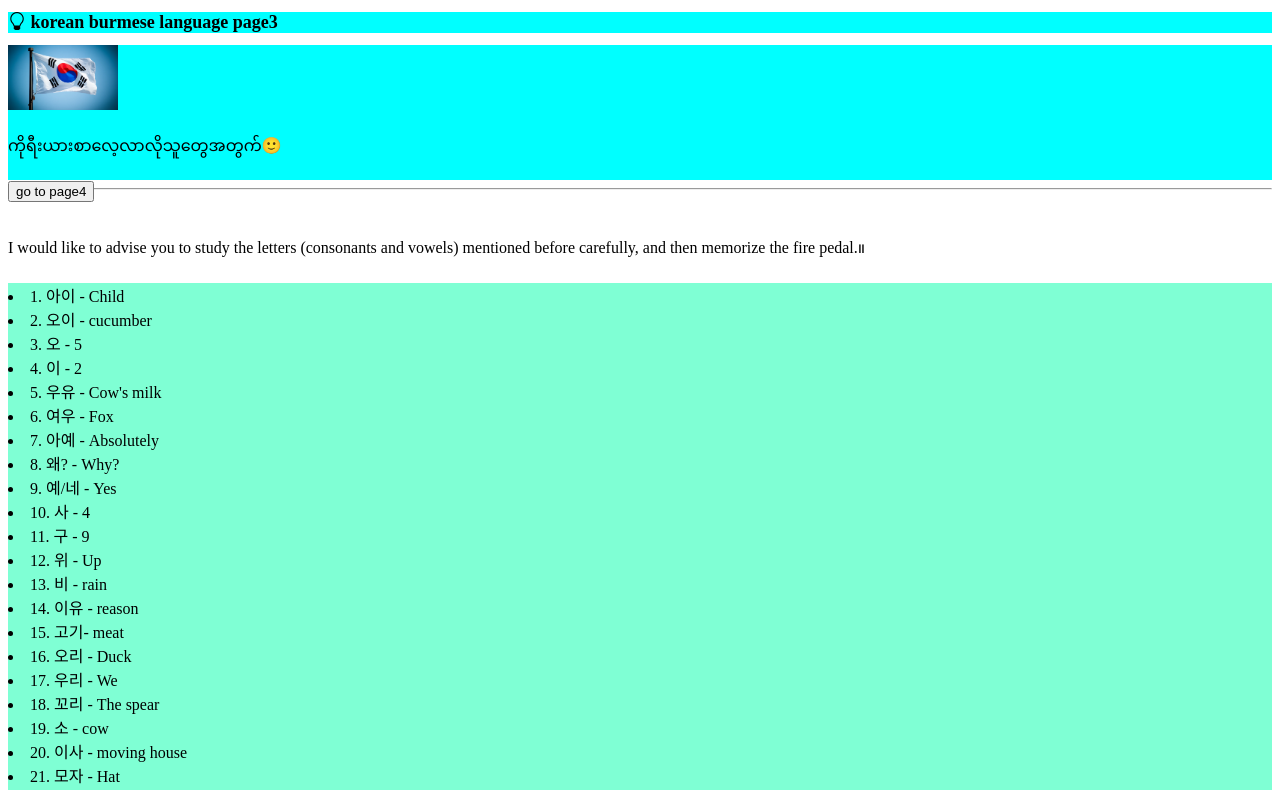
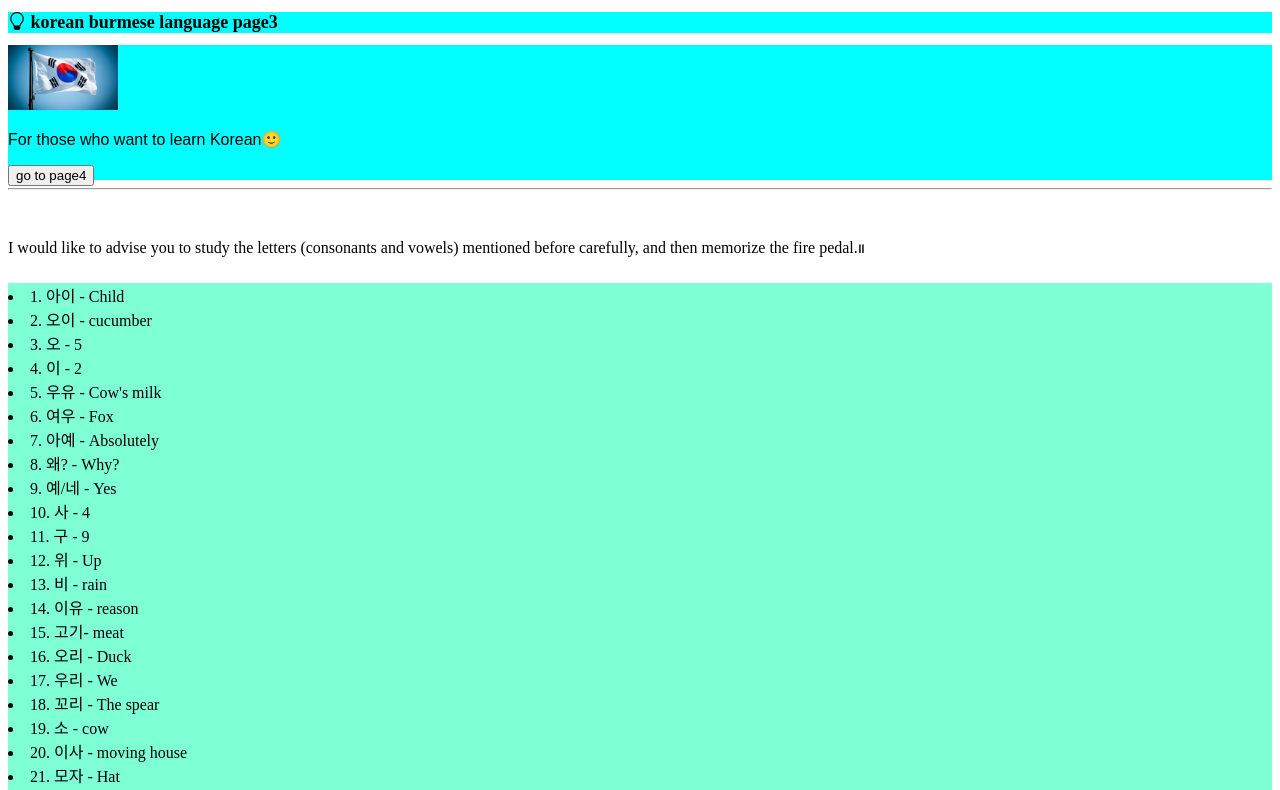
Before and after one commit to eiithu142/koreanburmese, a plain HTML site: page page3.html in a window 1280 px wide. Shown: the top 790 px of the page. Drawn offline with nearby package versions, Linux system fonts and the light colour scheme.

Commit message:
Update page3.html
Signed-off-by: Thar w phyo <129317276+tharpphyo@users.noreply.github.com>

```diff
--- a/page3.html
+++ b/page3.html
@@ -11,7 +11,7 @@
 </head>
 
 <h1><i class="bi bi-lightbulb"></i> korean burmese language page3</h1>
-<div class="head"> <img width="110" src="received_285690970796930.webp"><img width="110" src=""> <p>ကိုရီးယားစာလေ့လာလိုသူတွေအတွက်&#128578;</p><a href="page4.html"><button type="submit">go to page4</button></a></div><hr><br>
+<div class="head"> <img width="110" src="received_285690970796930.webp"><img width="110" src=""> <p>For those who want to learn Korean&#128578;</p><a href="page4.html"><button type="submit">go to page4</button></a></div><hr><br>
 <script async src="https://pagead2.googlesyndication.com/pagead/js/adsbygoogle.js?client=ca-pub-4883975850545452"
      crossorigin="anonymous"></script>
 <body>
```
